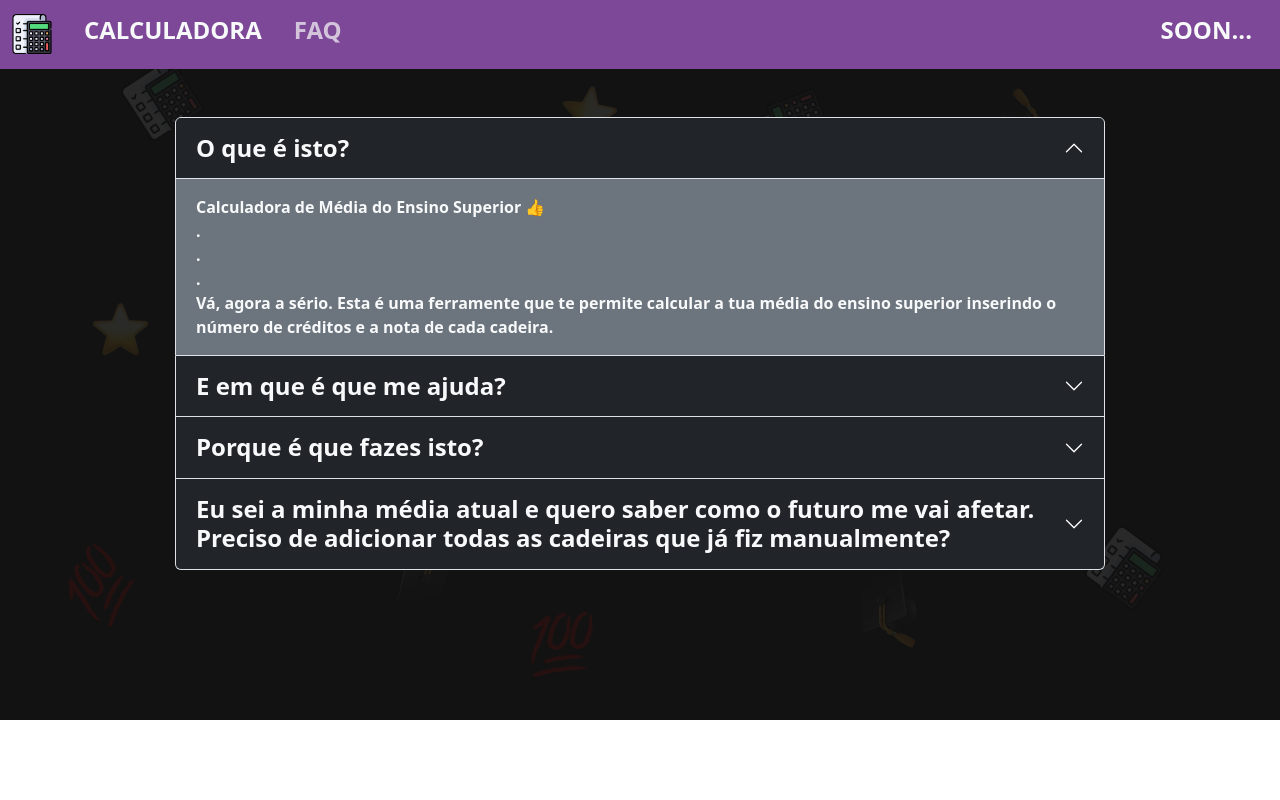
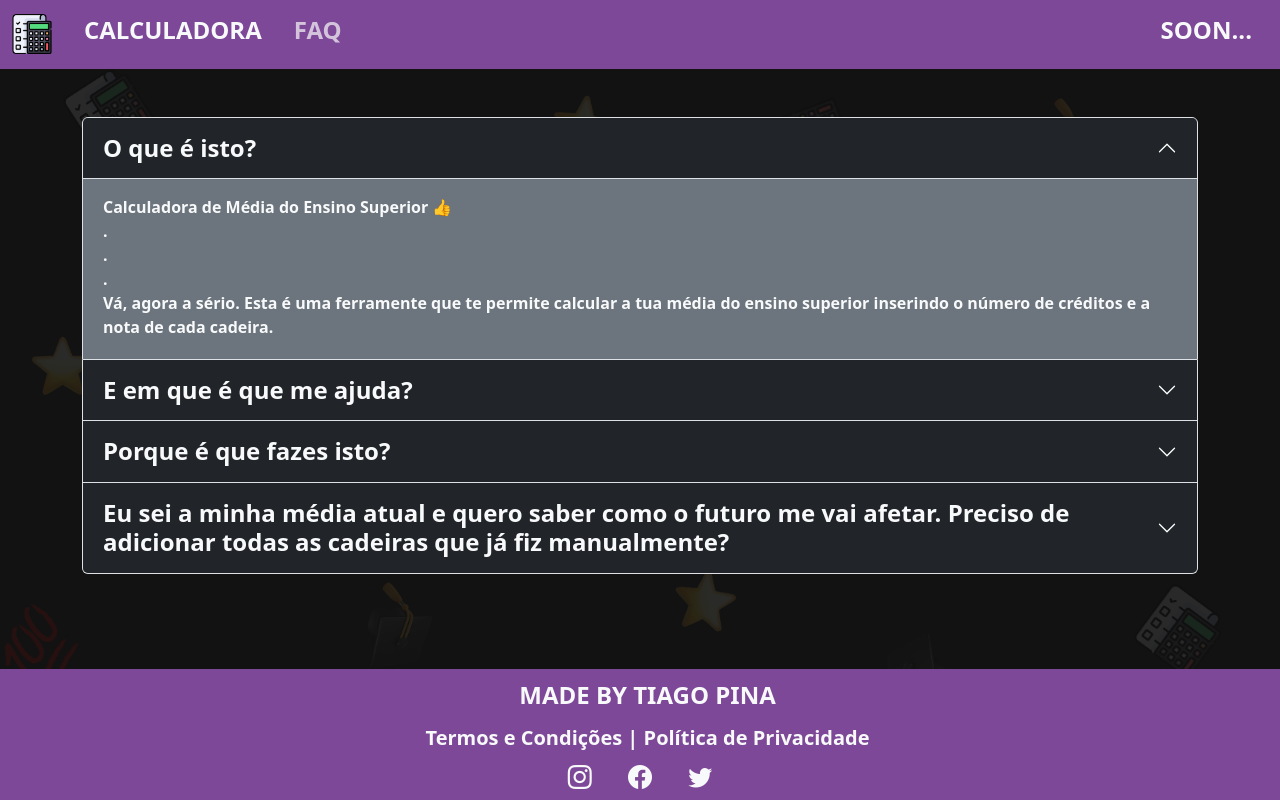
Before and after one commit to tiagopina17/Calculadora-de-Media-ECTS, a plain HTML site: page sobre.html in a window 1280 px wide. Drawn offline with nearby package versions, Linux system fonts and the light colour scheme; no server answers.

Commit message:
Bug fixes

```diff
--- a/sobre.html
+++ b/sobre.html
@@ -39,7 +39,7 @@
     </header>
 
     <div class="container d-flex justify-content-center">
-        <div class="accordion col-10 mt-5" id="accordionExample">
+        <div class="accordion col-4 col-md-12 mt-5" id="accordionExample">
             <div class="accordion-item bg-secondary text-light">
                 <h2 class="accordion-header">
                     <button class="accordion-button bg-dark text-light custom-button fw-bold fs-4" id="arrowwhite" type="button" data-bs-toggle="collapse" data-bs-target="#collapseOne" aria-expanded="true" aria-controls="collapseOne">
@@ -88,13 +88,29 @@
                 </h2>
                 <div id="collapseFour" class="accordion-collapse collapse" data-bs-parent="#accordionExample">
                     <div class="accordion-body fw-semibold">
-                        Não! Imaginemos que já sabes a média do teu primeiro ano (equivalente a 60 ECTS). Podes inserir a tua média atual e o número de ECTS (60) no primeiro campo e as outras cadeiras nos outros campos. Por exemplo: <br><img src="imgs/exemplo.png"  alt="Exemplo">
+                        Não! Imaginemos que já sabes a média do teu primeiro ano (equivalente a 60 ECTS). Podes inserir a tua média atual e o número de ECTS (60) no primeiro campo e as outras cadeiras nos outros campos. Por exemplo: <br><img src="imgs/exemplo.png" alt="Exemplo" style="width:90%; min-width:280px; height:auto;" width="450" height="auto">
+
                     </div>
                 </div>
             </div>
         </div>
     </div>
+    <footer class="container-fluid pb-2 pt-2 mt-4 justify-content-center align-content-center text-center">
+        <section class="row justify-content-center ">
+            <p class="col-12 fs-4 text-light text-decoration-none lead fw-bolder text-center" id="creditos">MADE BY TIAGO PINA</p>
+        </section>
+        <section class="row justify-content-center ">
+            <p class="col-12 text-light text-decoration-none lead fw-bolder text-center"><a  href="#break_socials" class="text-light text-decoration-none lead fw-semibold text-center"> Termos e Condições</a> | <a  href="#break_socials" class="text-light text-decoration-none lead fw-semibold text-center">Política de Privacidade</a></p>
+        </section>
 
+        <section class="d-block" id="break_socials">
+            <article class="col-12  ">
+                <a href="#break_socials"><i class="bi bi-instagram m-3 text-light fw-bolder h4 "></i></a>
+                <a href="#break_socials"><i class="bi bi-facebook m-3 text-light fw-bolder h4"></i></a>
+                <a href="#break_socials"><i class="bi bi-twitter m-3 text-light fw-bolder h4 "></i></a>
+            </article>
+        </section>
+    </footer>
     <!-- Correct script order and avoid duplicates -->
     <script src="https://cdn.jsdelivr.net/npm/bootstrap@5.3.2/dist/js/bootstrap.bundle.min.js" integrity="sha384-C6RzsynM9kWDrMNeT87bh95OGNyZPhcTNXj1NW7RuBCsyN/o0jlpcV8Qyq46cDfL" crossorigin="anonymous"></script>
     <script type="module" src="script.js"></script>
--- a/styles.css
+++ b/styles.css
@@ -1,20 +1,31 @@
-body{
-    background-image: url("./imgs/bg10.png") ;
+/* Ensure body layout pushes footer down */
+body {
+    background-image: url("./imgs/bg10.png");
     background-size: cover !important;
     background-repeat: no-repeat !important;
     overflow-x: hidden !important;
     max-width: 100% !important;
-
+    display: flex !important;
+    flex-direction: column !important;
+    min-height: 100vh !important;
+    background-attachment: fixed !important;
+    position: relative; /* Establish positioning context */
+    background-position: center center !important;
 }
 
-nav{
+html, body {
+    height: 100% !important;
+    margin: 0 !important;
+    padding: 0 !important;
+}
+
+nav {
     background-color: #7d4897;
 }
 
-#botao3{
+#botao3 {
     display: inline-block;
 }
-
 
 .row {
     margin: auto !important;
@@ -25,39 +36,42 @@ nav{
     word-wrap: break-word;
 }
 
-footer{
+footer {
     background-color: #7d4897;
     margin-left: 0;
     margin-right: 0;
-
     --bs-gutter-x: 0 !important;
-
+    flex-shrink: 0;
+    color: white;
+    padding: 10px;
+    text-align: center;
+    position: relative; /* Change from sticky/fixed if it was */
+    z-index: 1; /* Lower z-index so content appears above */
+    margin-top: auto; /* Push to the bottom of the flex container */
 }
-
-footer p{
-    margin-top: 5px ;
+footer p {
+    margin-top: 5px;
     margin-bottom: 10px;
     margin-left: 15px;
 }
 
-.titulo{
+.titulo {
     background: rgb(125,72,151);
     background: linear-gradient(180deg, rgba(125,72,151,1) 0%, rgba(217,46,58,1) 100%);
     -webkit-background-clip: text;
     background-clip: text;
     -webkit-text-fill-color: transparent;
-
 }
 
 table {
-    border-collapse:separate !important;
-    border:solid black 1px !important;
-    border-radius:6px !important;
+    border-collapse: separate !important;
+    border: solid black 1px !important;
+    border-radius: 6px !important;
 }
 
 td, th {
-    border-left:solid black 1px !important;
-    border-top:solid black 1px !important;
+    border-left: solid black 1px !important;
+    border-top: solid black 1px !important;
 }
 
 th {
@@ -68,17 +82,16 @@ td:first-child, th:first-child {
     border-left: none !important;
 }
 
-#logo{
+#logo {
     max-height: 5% !important;
     max-width: 5% !important;
-
 }
 
-img{
+img {
     width: 40px;
 }
 
-.disabled{
+.disabled {
     opacity: 70%;
 }
 
@@ -87,22 +100,73 @@ img{
     text-align: center; /* Keeps text centered */
 }
 
-.modal-content,  .modal-body, .modal-footer {
+.modal-content, .modal-body, .modal-footer {
     border: none !important;
 }
 
-button#arrowwhite.accordion-button.bg-dark.text-light.custom-button::after{
+button#arrowwhite.accordion-button.bg-dark.text-light.custom-button::after {
     background-image: url("./imgs/arrowhite.svg") !important;
 }
 
 .accordion-body img {
     max-width: 100% !important;
+    min-height: 30vh !important;
+    min-width: 20vw !important;
+
     height: auto !important;
     display: block !important;
     margin-top: 10px !important;
     width: 100% !important;
 }
 
-#faqlink{
+#faqlink {
     color: #ffffff !important;
 }
+
+.container {
+    flex-grow: 1; /* Pushes the footer down */
+}
+
+/* New accordion fixes */
+.accordion-item {
+    height: auto !important;
+    overflow: visible !important;
+    z-index: 2; /* Higher z-index than footer */
+    position: relative; /* Establish stacking context */
+}
+
+.accordion-body {
+    overflow: visible !important; /* Allow content to be visible */
+    height: auto !important;
+    padding-bottom: 20px !important; /* Add some extra padding at the bottom */
+}
+
+/* Make sure the accordion collapse transition works properly */
+.accordion-collapse {
+    transition: height 0.3s ease !important;
+}
+
+/* Ensure container expands with accordion content */
+.container.d-flex.justify-content-center {
+    margin-bottom: 20px !important; /* Add margin to separate from footer */
+    padding-bottom: 20px !important;
+    z-index: 2; /* Higher z-index than footer */
+    position: relative; /* Establish stacking context */
+}
+
+/* Ensure mobile devices handle the accordion properly */
+@media (max-width: 768px) {
+    .accordion {
+        width: 100% !important;
+    }
+
+    .accordion-body {
+        padding: 15px !important;
+    }
+
+
+}
+
+main, .container {
+    flex: 1 0 auto; /* Grow but don't shrink */
+}
```
